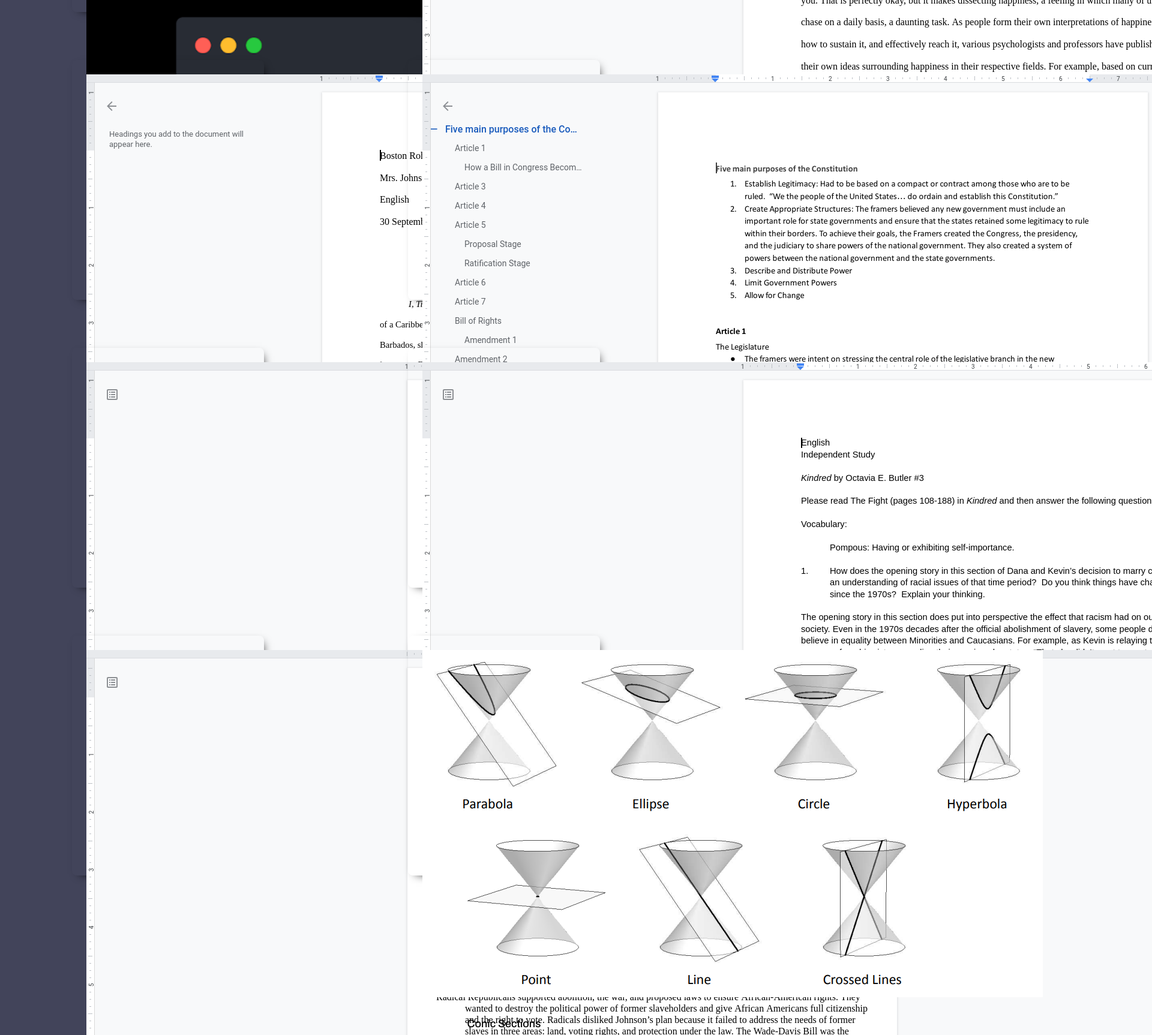
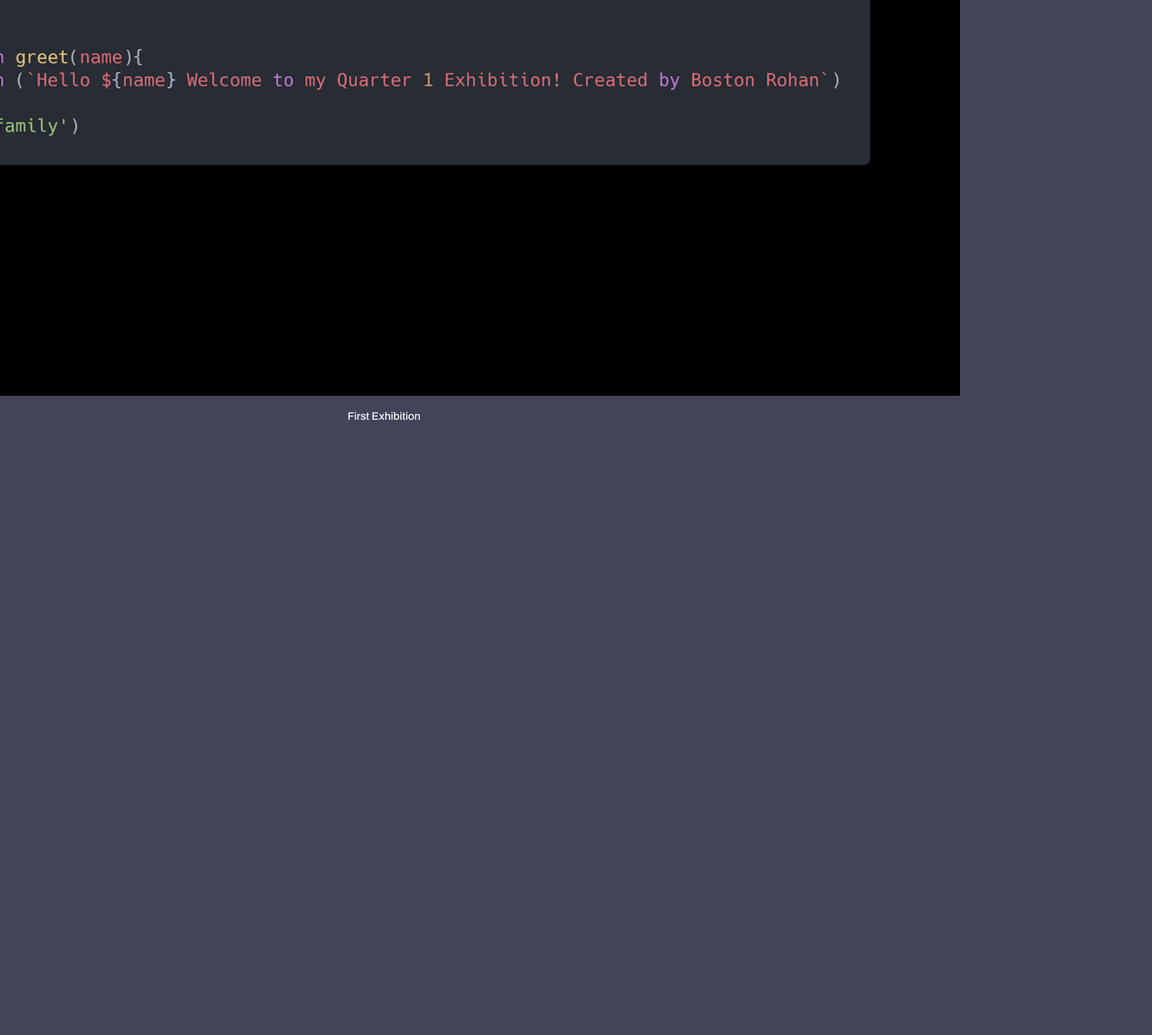
Before and after one commit to BostonRohan/portfolio, a React (Create React App) app: page /school in a window 1280 px wide. Shown: the part 500-2226 px from the top of the page at 60% size, 1920 px wide, since content can reach past the window. After the commit the page ends 1308 px from the top, so only its background shows below. Built offline with nearby package versions, Linux system fonts and the light colour scheme.

Commit message:
reset school

```diff
--- a/src/Components/Pages/School/School.js
+++ b/src/Components/Pages/School/School.js
@@ -14,113 +14,16 @@ function School() {
         transition={{ type: "linear" }}
         className="School"
       >
-        <div className="column">
-          <div
-            className="card"
+        <img
           onClick={() =>
             openInNewTab(
               "https://docs.google.com/presentation/d/1Xo9fY_6-4N1rSjRzCmXuQVb2WDXkoyQgHq-JetfUAfk/edit?usp=sharing"
             )
           }
-          >
-            <img src="../School/Exhibitions/1.png" alt="Google slides" />
+          src="../School/Exhibitions/1.png"
+          alt="Google slides"
+        />
         <p>First Exhibition</p>
-          </div>
-        </div>
-        <div className="column">
-          <div
-            className="card"
-            onClick={() =>
-              openInNewTab(
-                "https://docs.google.com/document/d/1LDA1C_42M1ECLmWeErVU3RpxLB8HEiDNjuXifRJEyZA/edit?usp=sharing"
-              )
-            }
-          >
-            <img src="../School/SRJC/1.png" alt="Essay" />
-            <p>
-              <i>Stay Engaged In Your Life</i>
-              <br></br>
-              SRJC Response
-            </p>
-          </div>
-        </div>
-        <div className="column">
-          <div
-            className="card"
-            onClick={() =>
-              openInNewTab(
-                "https://docs.google.com/document/d/12LoaHmAQNHDQgs6sZEEJIEfI3lbupLK8bjah0IMtjq8/edit?usp=sharing"
-              )
-            }
-          >
-            <img src="../School/English/1.png" alt="Essay" />
-            <p>
-              <i>Pressure Creates Diamonds</i>
-              <br></br>Tituba Response
-            </p>
-          </div>
-        </div>
-        <div className="column">
-          <div
-            className="card"
-            onClick={() =>
-              openInNewTab(
-                "https://docs.google.com/document/d/10yOTzXQFT5ZSplL5OFiEYSUkhlplvT18B2fTynNymh0/edit?usp=sharing"
-              )
-            }
-          >
-            <img src="../School/History/1.png" alt="Notes" />
-            <p>Exploring the US Constitution</p>
-          </div>
-        </div>
-        <div className="column">
-          <div
-            className="card"
-            onClick={() =>
-              openInNewTab(
-                "https://docs.google.com/document/d/1PRpPjpyhAY5_xmmBF_gJCNuT8-xhw8vcut73Q-HASto/edit?usp=sharing"
-              )
-            }
-          >
-            <img src="../School/SRJC/2.png" alt="Cover letter" />
-            <p>
-              <i>Living With Less. A Lot Less.</i>
-              <br></br> SRJC Summary
-            </p>
-          </div>
-        </div>
-        <div className="column">
-          <div
-            className="card"
-            onClick={() =>
-              openInNewTab(
-                "https://docs.google.com/document/d/13XfXMM_f6R_6vvGTwnPhsQFmWIiKMdJkLjknU8hnVMs/edit?usp=sharing"
-              )
-            }
-          >
-            <img src="../School/English/2.png" alt="Kindred response" />
-            <p>Kindred Response</p>
-          </div>
-        </div>
-        <div className="column">
-          <div
-            className="card"
-            onClick={() =>
-              openInNewTab(
-                "https://docs.google.com/document/d/18nIHScOWG191CKY5H4uE2NiLeT3hpppe/edit?usp=sharing&ouid=114554228923627692181&rtpof=true&sd=true"
-              )
-            }
-          >
-            <img src="../School/History/2.png" alt="Reconstruction Response" />
-            <p> US Reconstruction Response</p>
-          </div>
-        </div>
-        <div className="column">
-          <div className="card">
-            <img src="../School/Math/2.PNG" alt="Conic Sections" />
-            <p>Conic Sections</p>
-          </div>
-        </div>
       </motion.div>
     </>
   );
```
Lines whose indentation alone changed are shown as unchanged.
